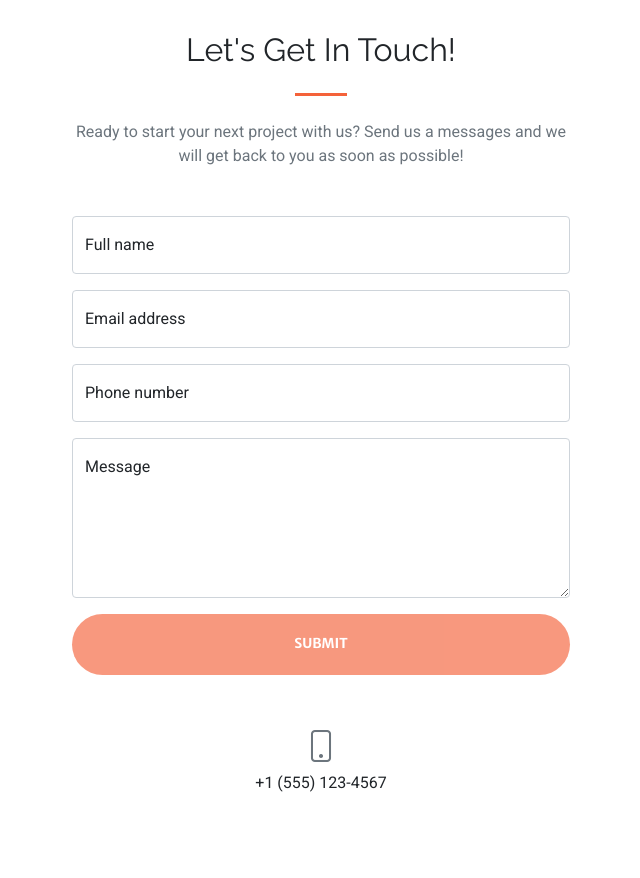
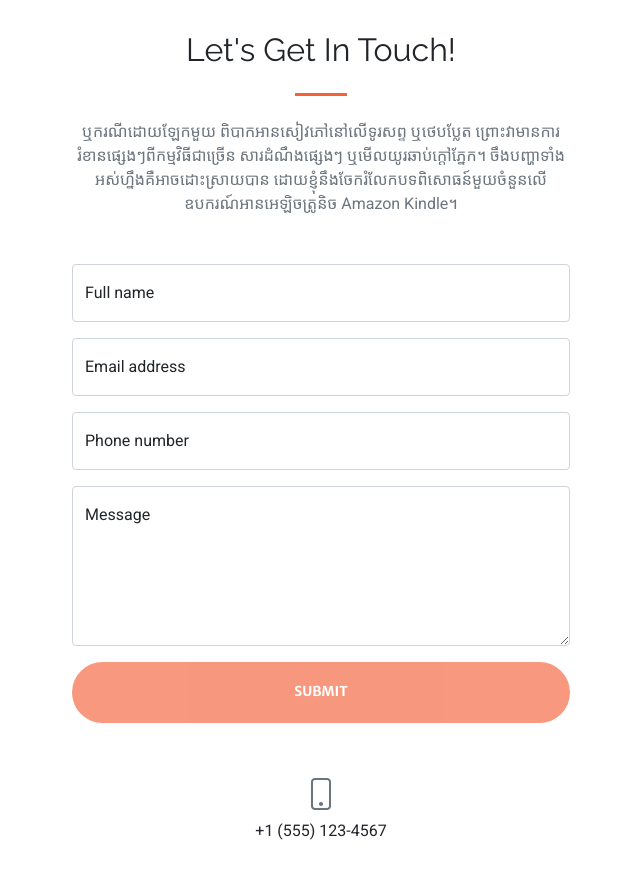
Before and after one commit to HELPech/pechofficial, a plain HTML site: page index.html in a window 1280 px wide. Shown: the part 2760-3638 px from the top of the page, without its empty margins (319-959 px from the left). Drawn offline with nearby package versions, Linux system fonts and the light colour scheme; some packages are replaced by stand-ins of ours; a script that the page names is missing; a web font is replaced by a local one.

Commit message:
Update index.html

```diff
--- a/index.html
+++ b/index.html
@@ -175,7 +175,7 @@
                     <div class="col-lg-8 col-xl-6 text-center">
                         <h2 class="mt-0">Let's Get In Touch!</h2>
                         <hr class="divider" />
-                        <p class="text-muted mb-5">Ready to start your next project with us? Send us a messages and we will get back to you as soon as possible!</p>
+                        <p class="text-muted mb-5">ឬករណីដោយឡែកមួយ ពិបាកអានសៀវភៅនៅលើទូរសព្ទ ឬថេបប្លែត ព្រោះវាមានការរំខានផ្សេងៗពីកម្មវិធីជាច្រើន សារដំណឹងផ្សេងៗ ឬមើលយូរឆាប់ក្ដៅភ្នែក។ ចឹងបញ្ហាទាំងអស់ហ្នឹងគឺអាចដោះស្រាយបាន ដោយខ្ញុំនឹងចែករំលែកបទពិសោធន៍មួយចំនួនលើ ឧបករណ៍អានអេឡិចត្រូនិច Amazon Kindle។</p>
                     </div>
                 </div>
                 <div class="row gx-4 gx-lg-5 justify-content-center mb-5">
```
